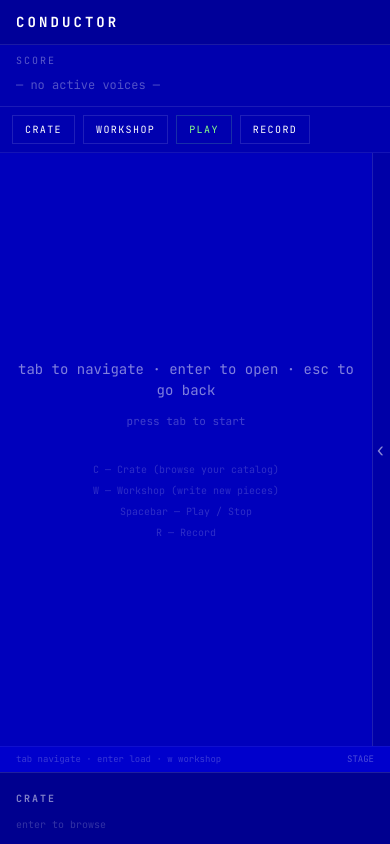
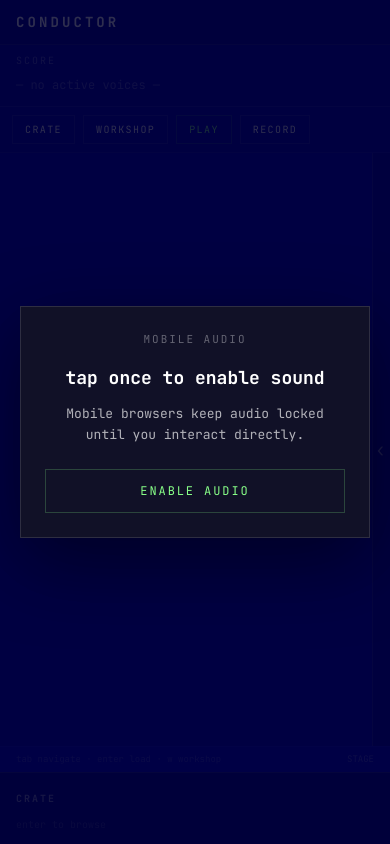
Before and after one commit to gregbruss/conductor, a React (Vite) app: page / in a window 390 px wide. Both pictures are taken after a click on the button "start performing". Built offline with nearby package versions, Linux system fonts and the light colour scheme.

Commit message:
Add mobile audio unlock gate

```diff
--- a/src/App.tsx
+++ b/src/App.tsx
@@ -117,6 +117,7 @@ function CompactStageLane({
 
 export default function App() {
   const [isCompactLayout, setIsCompactLayout] = useState(false);
+  const [mobileAudioReady, setMobileAudioReady] = useState(false);
   const [view, setView] = useState<AppView>('landing');
   const [code, setCode] = useState('');
   const [isPlaying, setIsPlaying] = useState(false);
@@ -215,6 +216,15 @@ export default function App() {
       console.warn('Samples:', samplesError);
     }
   };
+
+  const enableMobileAudio = useCallback(async () => {
+    await ensureSamples();
+    try {
+      window.hush();
+    } catch {}
+    setMobileAudioReady(true);
+    setStatusMessage('sound enabled');
+  }, []);
 
   const buildEvalCode = (codeString: string, muted: Set<string>, solo: string | null): string => {
     const parsed = parseLayers(codeString);
@@ -602,6 +612,35 @@ export default function App() {
             </div>
           ) : !hasCode ? (
             <div className="h-full flex flex-col items-center justify-center px-4 text-center">
+              {isCompactLayout ? (
+                <>
+                  <div className="text-[14px]" style={{ color: 'rgba(255,255,255,0.5)' }}>
+                    open crate to stage a voice
+                  </div>
+                  <div className="mt-3 text-[11px]" style={{ color: 'rgba(255,255,255,0.25)' }}>
+                    then tap play to hear it
+                  </div>
+                  <div className="mt-8 flex flex-wrap items-center justify-center gap-2">
+                    <button
+                      type="button"
+                      onClick={nav.openCrate}
+                      className="px-3 py-1.5 text-[10px] uppercase tracking-[0.14em] cursor-pointer"
+                      style={{ border: '1px solid rgba(255,255,255,0.12)', color: '#ffffff' }}
+                    >
+                      open crate
+                    </button>
+                    <button
+                      type="button"
+                      onClick={nav.openWorkshopPanel}
+                      className="px-3 py-1.5 text-[10px] uppercase tracking-[0.14em] cursor-pointer"
+                      style={{ border: '1px solid rgba(255,255,255,0.12)', color: '#ffffff' }}
+                    >
+                      workshop
+                    </button>
+                  </div>
+                </>
+              ) : (
+                <>
                   <div className="text-[14px]" style={{ color: 'rgba(255,255,255,0.5)' }}>
                     tab to navigate · enter to open · esc to go back
                   </div>
@@ -614,6 +653,8 @@ export default function App() {
                     <div>Spacebar — Play / Stop</div>
                     <div>R — Record</div>
                   </div>
+                </>
+              )}
             </div>
           ) : (
             <div className="py-3">
@@ -779,6 +820,42 @@ export default function App() {
           if (layer) void removeLayer(layer.id);
         }}
       />
+
+      {isCompactLayout && !mobileAudioReady && (
+        <div
+          className="fixed inset-0 z-40 flex items-center justify-center px-5"
+          style={{ background: 'rgba(0,0,40,0.82)' }}
+        >
+          <div
+            className="w-full max-w-sm p-6 text-center"
+            style={{
+              background: '#111127',
+              border: '1px solid rgba(255,255,255,0.12)',
+              boxShadow: '0 24px 80px rgba(0,0,0,0.45)',
+            }}
+          >
+            <div className="text-[11px] uppercase tracking-[0.18em]" style={{ color: 'rgba(255,255,255,0.35)' }}>
+              mobile audio
+            </div>
+            <div className="mt-4 text-[18px] font-semibold text-white">
+              tap once to enable sound
+            </div>
+            <div className="mt-3 text-[13px] leading-relaxed" style={{ color: 'rgba(255,255,255,0.68)' }}>
+              Mobile browsers keep audio locked until you interact directly.
+            </div>
+            <button
+              type="button"
+              onClick={() => {
+                void enableMobileAudio();
+              }}
+              className="mt-6 w-full px-4 py-3 text-[12px] uppercase tracking-[0.16em] cursor-pointer"
+              style={{ border: '1px solid rgba(136,255,136,0.22)', color: '#88ff88' }}
+            >
+              enable audio
+            </button>
+          </div>
+        </div>
+      )}
     </div>
   );
 }
```
Lines whose indentation alone changed are shown as unchanged.
